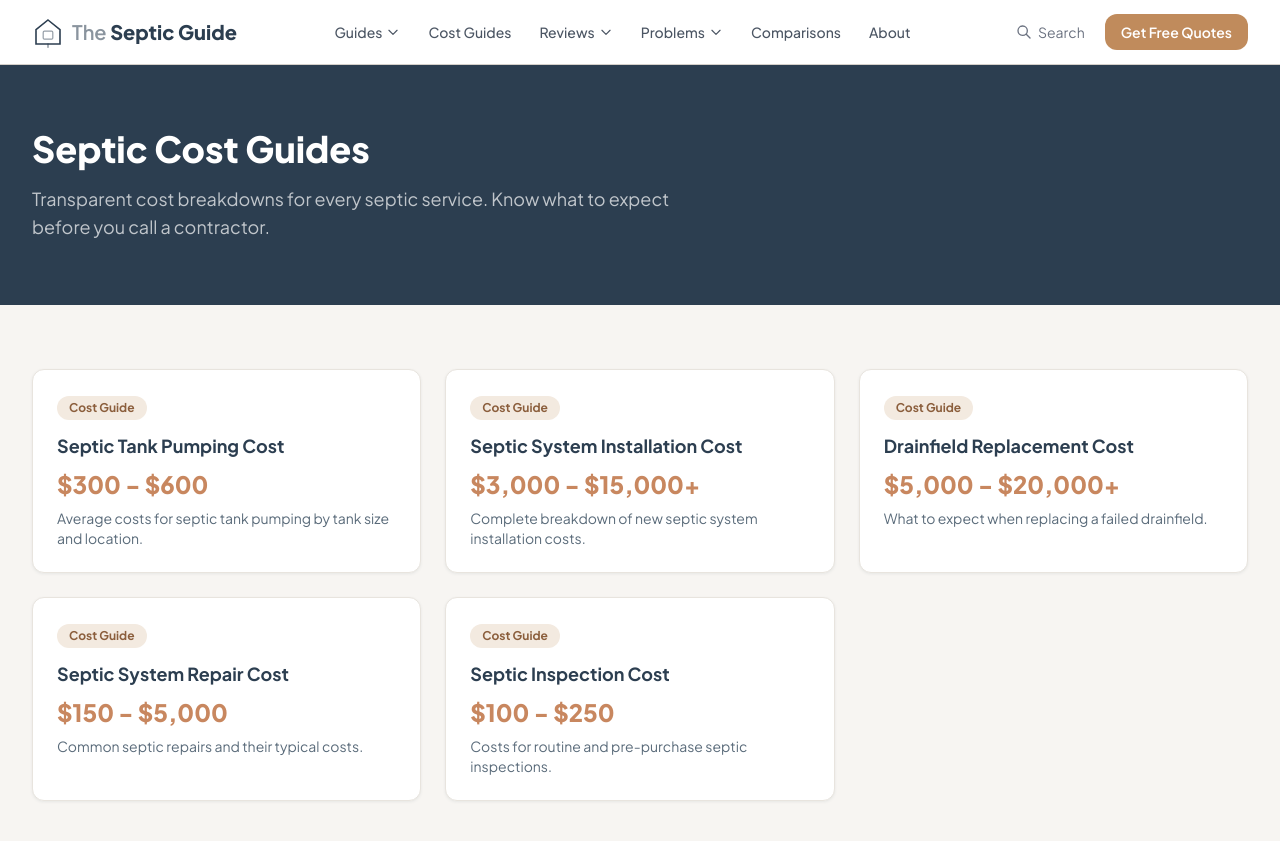
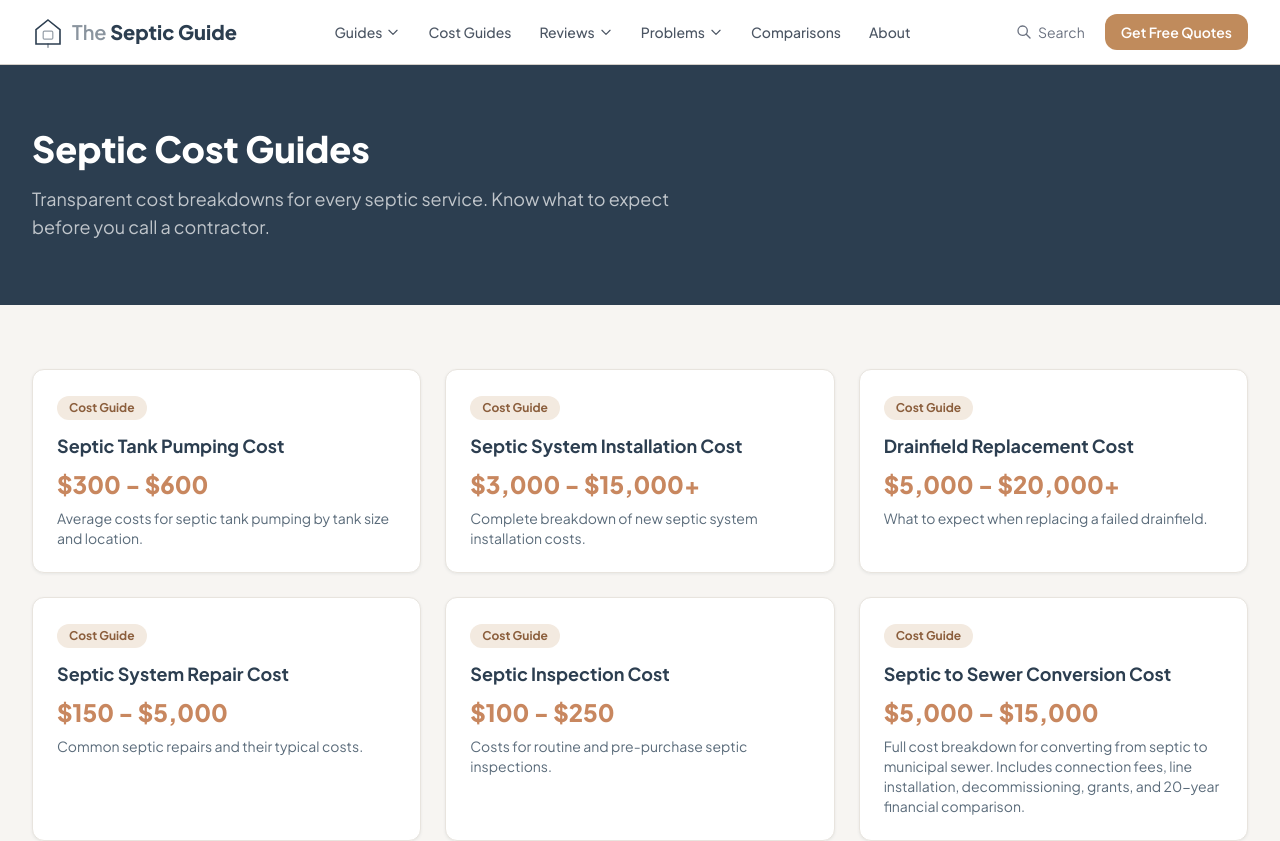
Before and after one commit to thebasementguide2026/theseptic.guide-, a Next.js app: page /cost-guides in a window 1280 px wide. Shown: the top 841 px of the page. Built offline with nearby package versions, Linux system fonts and the light colour scheme.

Commit message:
Add septic-to-sewer-conversion-cost to cost-guides section page

```diff
--- a/app/cost-guides/page.tsx
+++ b/app/cost-guides/page.tsx
@@ -12,6 +12,7 @@ const costGuides = [
   { title: 'Drainfield Replacement Cost', range: '$5,000 - $20,000+', href: '/cost-guides/drainfield-replacement-cost', description: 'What to expect when replacing a failed drainfield.' },
   { title: 'Septic System Repair Cost', range: '$150 - $5,000', href: '/cost-guides/repair-cost', description: 'Common septic repairs and their typical costs.' },
   { title: 'Septic Inspection Cost', range: '$100 - $250', href: '/cost-guides/inspection-cost', description: 'Costs for routine and pre-purchase septic inspections.' },
+  { title: 'Septic to Sewer Conversion Cost', range: '$5,000 – $15,000', href: '/cost-guides/septic-to-sewer-conversion-cost', description: 'Full cost breakdown for converting from septic to municipal sewer. Includes connection fees, line installation, decommissioning, grants, and 20-year financial comparison.' },
 ]
 
 export default function CostGuidesPage() {
```
